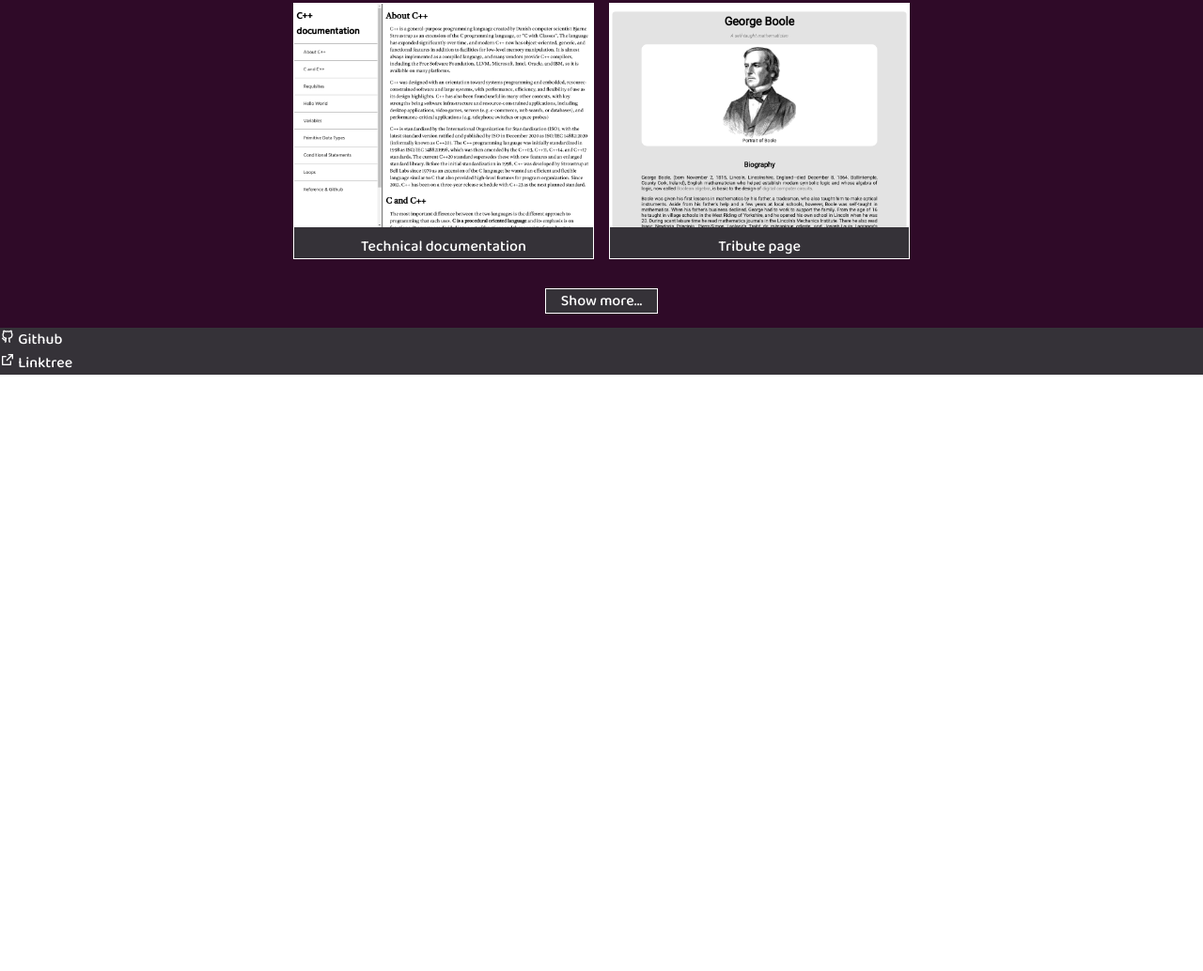
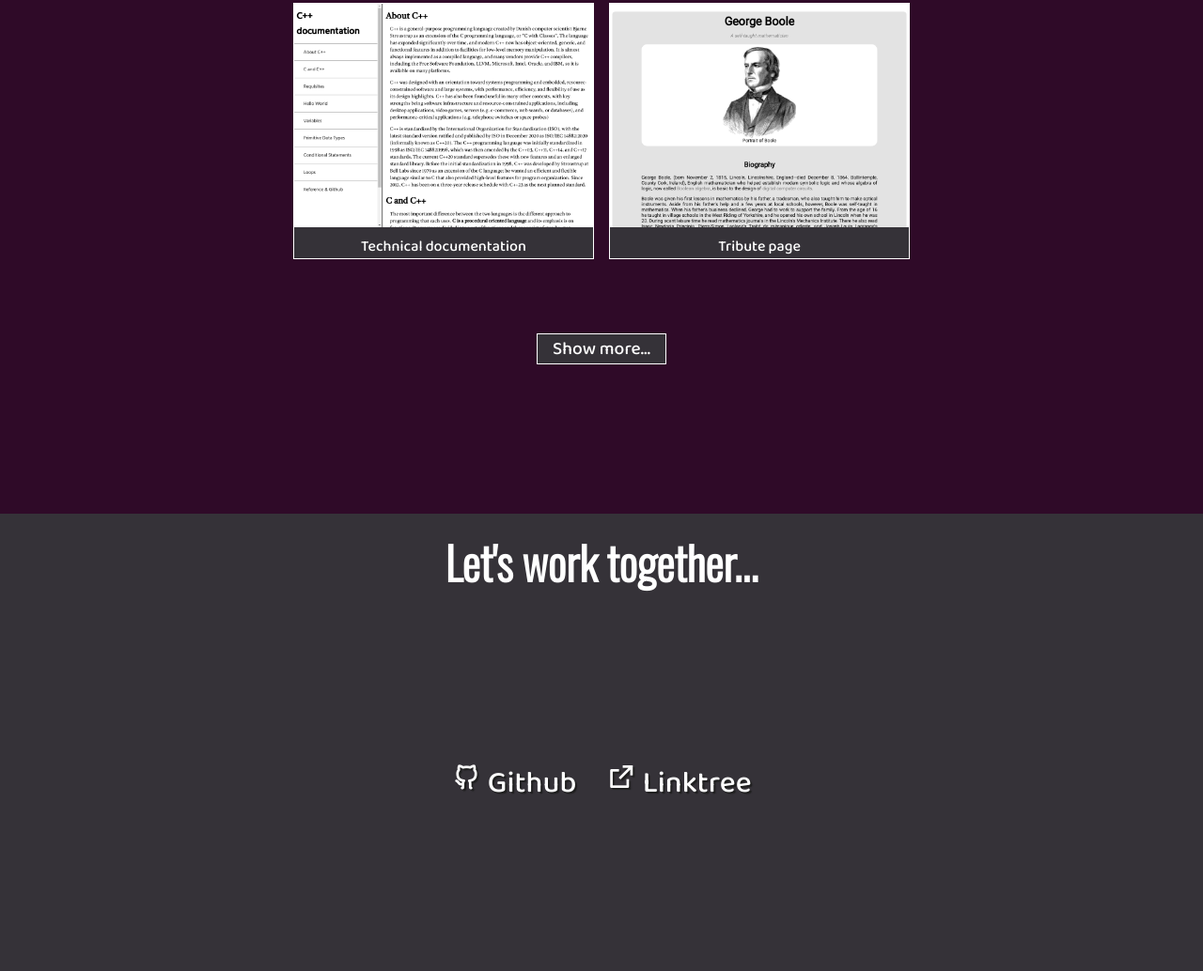
Before and after one commit to ThiaudioTT/thiaudiott.github.io, a plain HTML site: page index.html in a window 1280 px wide. Shown: the part 1266-2300 px from the top of the page at 94% size. Before the commit the page ends 1665 px from the top, so only its background shows below. Drawn offline with nearby package versions, Linux system fonts and the light colour scheme.

Commit message:
new website prototype

```diff
--- a/index.html
+++ b/index.html
@@ -84,14 +84,13 @@
 
     <!-- CONTACT -->
     <section id="contact">
-        <div class="contact-item">
-            <i class="ri-github-line"></i>
-            <a href="https://github.com/ThiaudioTT" target="_blank">Github</a>
-        </div>
+        <h2>Let's work together...</h2>
+        <div class="contact-flex">
+            <a href="https://github.com/ThiaudioTT" target="_blank">
+                <i class="ri-github-line"></i> Github</a>
 
-        <div class="contact-item">
-            <i class="ri-external-link-line"></i>
-            <a href="https://linktr.ee/thiaudiott" target="_blank">Linktree</a>
+            <a href="https://linktr.ee/thiaudiott" target="_blank">
+                <i class="ri-external-link-line"></i> Linktree</a>
         </div>
     </section>
 
--- a/styles.css
+++ b/styles.css
@@ -4,9 +4,7 @@
 :root {
     --white: #FFFFFF;
     --cyan: #06BEE1;
-    --sapphire-blue: #1768AC;
     --bluedark: #03256C;
-    --french-sky: #87bfff;
     --dark-purple: #2f0a28;
     --jet: #353238;
 }
@@ -16,7 +14,8 @@
     padding: 0;
 }
 
-body, a {
+body,
+a {
     color: var(--white);
     text-decoration: none;
 }
@@ -25,7 +24,8 @@ section {
     font-family: 'Baloo 2', cursive;
 }
 
-h1, h2 {
+h1,
+h2 {
     font-family: 'Oswald', sans-serif;
 }
 
@@ -49,7 +49,7 @@ h1, h2 {
 }
 
 #navbar a:hover {
-    color: antiquewhite ;
+    color: antiquewhite;
 }
 
 /* ABOUT */
@@ -62,6 +62,8 @@ h1, h2 {
     height: 100%;
     height: 100vh;
 
+    cursor: context-menu;
+
     display: flex;
     flex-direction: column;
     align-items: center;
@@ -69,6 +71,7 @@ h1, h2 {
 }
 
 #welcome-section h1 {
+    text-shadow: 2px 2px 1px #1f1f1f;
     font-size: 5rem;
 }
 
@@ -93,7 +96,8 @@ h1, h2 {
 #projects-box {
     display: grid;
     justify-content: center;
-    /* grid-template-columns: repeat(auto-fit, minmax(100px, 320px)); */ /*I will put this in responsive media query*/
+    /* grid-template-columns: repeat(auto-fit, minmax(100px, 320px)); */
+    /*I will put this in responsive media query*/
     grid-template-columns: repeat(2, minmax(100px, 320px));
     grid-gap: 1rem;
 }
@@ -114,8 +118,9 @@ h1, h2 {
 }
 
 #showMore {
-    margin-top: 2rem;
-    padding-bottom: 1rem;
+    font-size: 1.2rem;
+    margin-top: 5rem;
+    padding-bottom: 10rem;
 }
 
 #showMore a {
@@ -134,5 +139,40 @@ h1, h2 {
 /* CONTACT  */
 #contact {
     background-color: var(--jet);
+    /* height: 70vh; */
+    text-align: center;
+}
 
+#contact h2 {
+    text-align: center;
+    padding-top: 1rem;
+    font-size: 3rem;
 }
+
+.contact-flex {
+    height: 50vh;
+    display: flex;
+    flex-wrap: wrap;
+    justify-content: center;
+    align-items: center;
+}
+
+.contact-flex a {
+    transition: transform 0.3s ease-out;
+    margin-right: 1rem;
+    margin-left: 1rem;
+
+    font-size: 2rem;
+    text-shadow: 2px 2px 1px #1f1f1f;
+}
+
+.contact-flex a:hover {
+    transform: translateY(8px);
+}
+
+
+@media only screen and (max-width: 680px) {
+    #projects-box {
+        grid-template-columns: repeat(auto-fit, minmax(100px, 320px));
+    }
+}
```
